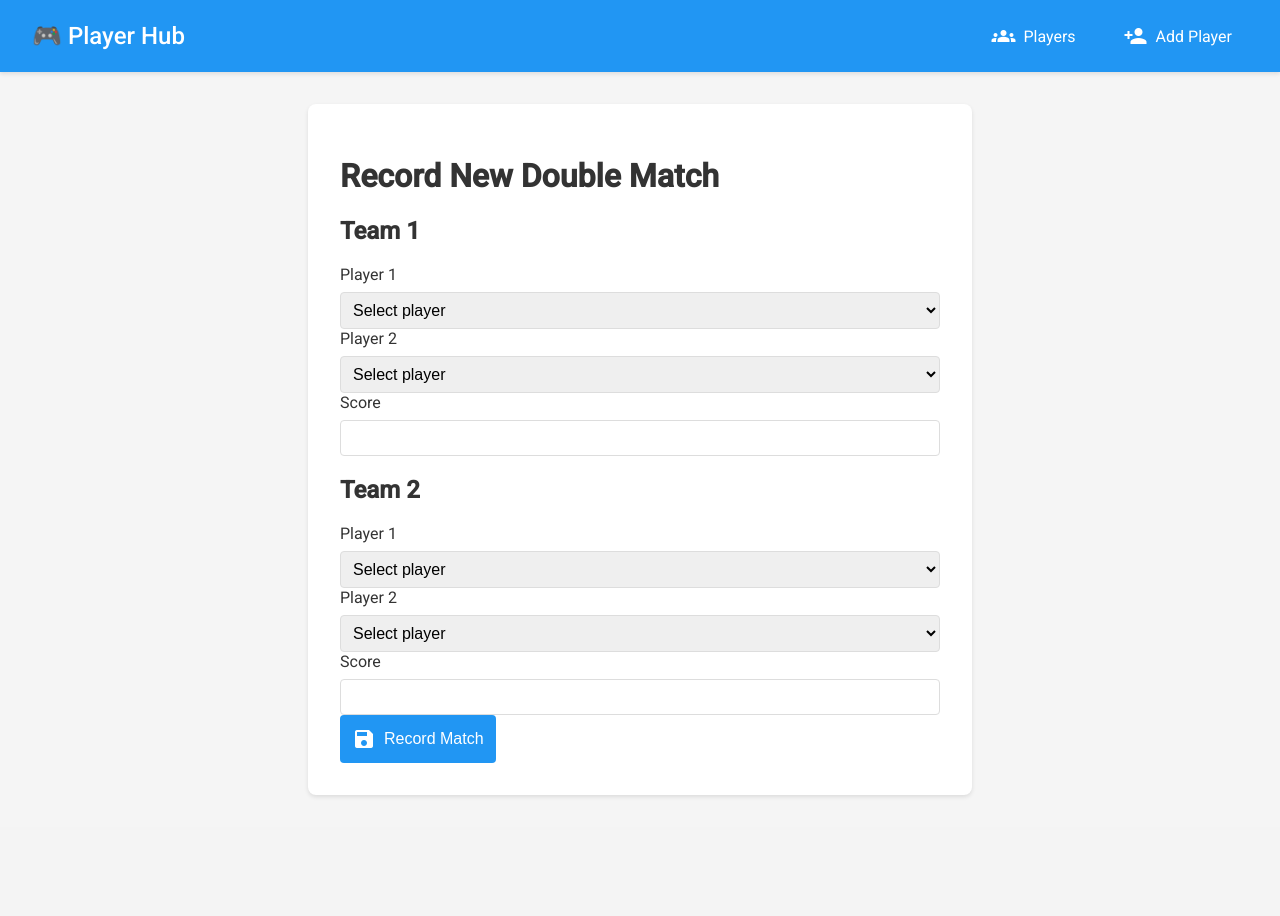
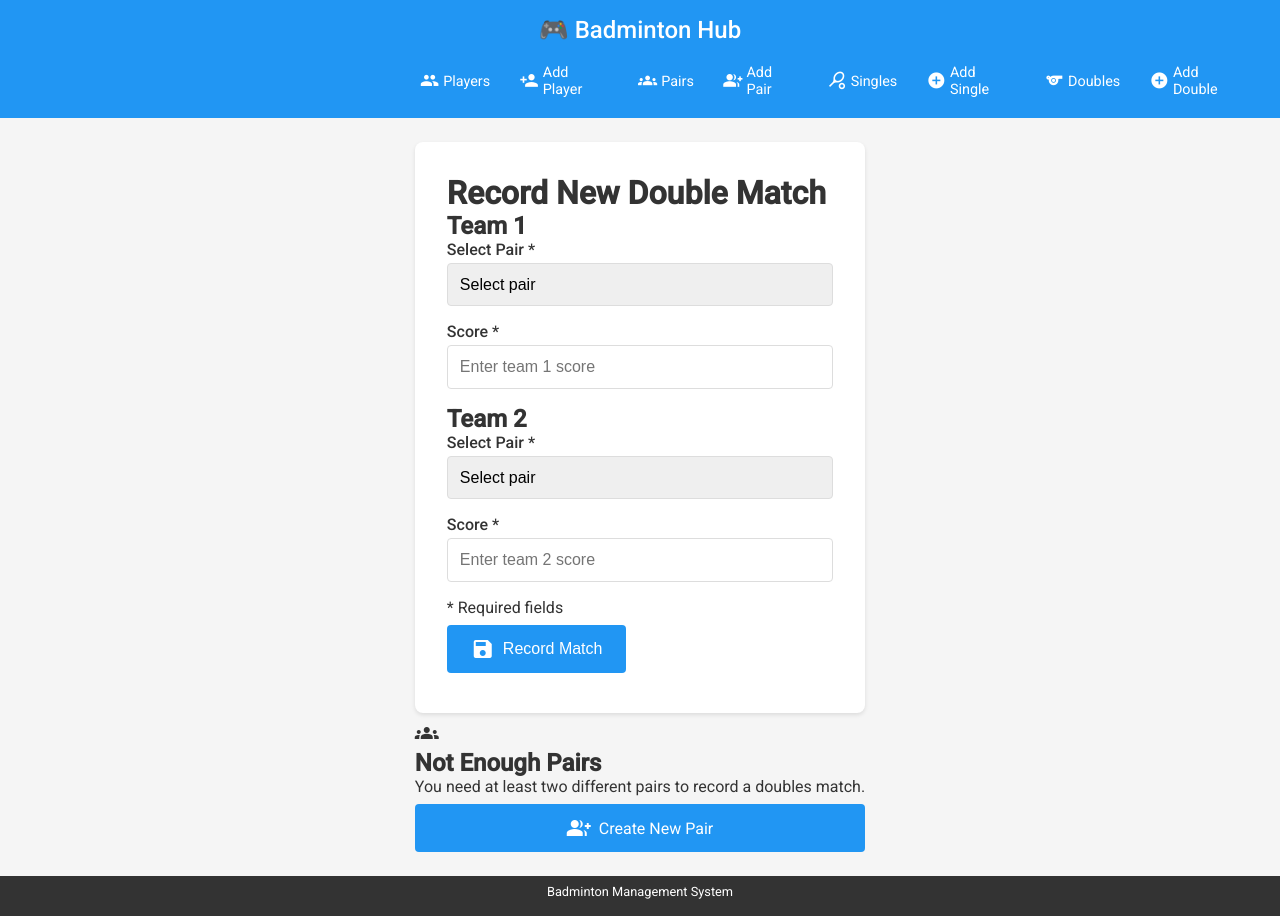
Before and after one commit to guzo-kevin/scorekeeper, a Flask app: page /add_double_match in a window 1280 px wide. Before the commit the page ends 797 px from the top, so only its background shows below. Run offline with Flask 3, Linux system fonts and the light colour scheme.

Commit message:
basic function worked

```diff
--- a/app.py
+++ b/app.py
@@ -179,45 +179,55 @@ def add_pair():
     return render_template('add_pair.html', players=players)
 
 @app.route('/')
+@app.route('/players')
 def players():
-    players = Player.query.all()
-    return render_template('players.html', players=players)
+    try:
+        players = Player.query.order_by(Player.name).all()
+        print("**** ", players)
+        return render_template('players.html', players=players)
+    except Exception as e:
+        flash(f"Error loading players: {str(e)}")
+        return render_template('players.html', players=[])
 
 @app.route('/add_player', methods=['GET', 'POST'])
 def add_player():
     if request.method == 'POST':
         name = request.form['name']
-        email = request.form.get('email', '')
-        rank = request.form.get('rank', 'Rookie')
-        score = request.form.get('score', 0)
+        sex = request.form['sex']
 
         new_player = Player(
             name=name,
-            email=email,
-            rank=rank,
-            score=score
+            sex=sex,
+            join_date=datetime.utcnow()
         )
         db.session.add(new_player)
         db.session.commit()
         return redirect(url_for('players'))
     return render_template('add_player.html')
 
+@app.route('/matches')
+def matches():
+    try:
+        matches = SingleMatch.query.order_by(SingleMatch.match_date.desc()).all()
+        return render_template('matches.html', matches=matches)
+    except Exception as e:
+        flash(f"Error loading matches: {str(e)}")
+        return render_template('matches.html', matches=[])
+
 @app.route('/add_match', methods=['GET', 'POST'])
 def add_match():
     if request.method == 'POST':
         try:
-            # Get form data
             player1_id = int(request.form['player1'])
             player2_id = int(request.form['player2'])
-            score1 = int(request.form['player1_score'])
-            score2 = int(request.form['player2_score'])
+            player1_score = int(request.form['player1_score'])
+            player2_score = int(request.form['player2_score'])
 
-            # Create match (the create_match method will handle ID ordering)
             new_match = SingleMatch.create_match(
                 player1_id,
                 player2_id,
-                score1,
-                score2
+                player1_score,
+                player2_score
             )
 
             db.session.add(new_match)
--- a/static/style.css
+++ b/static/style.css
@@ -1,38 +1,64 @@
-
+/* Base Styles and Variables */
 :root {
     --primary-color: #2196F3;
     --secondary-color: #FFC107;
+    --success-color: #4CAF50;
+    --danger-color: #f44336;
     --background-color: #f5f5f5;
     --card-color: #ffffff;
     --text-color: #333333;
+    --border-color: #ddd;
+    --nav-height: 60px;
+    --footer-height: 40px;
+}
+
+* {
+    box-sizing: border-box;
+    margin: 0;
+    padding: 0;
 }
 
 body {
-    margin: 0;
-    padding: 0;
     font-family: 'Roboto', sans-serif;
     background-color: var(--background-color);
     color: var(--text-color);
+    min-height: 100vh;
+    display: flex;
+    flex-direction: column;
+    font-size: 16px;
 }
 
+/* Mobile-first Navigation */
 .navbar {
+    position: fixed;
+    top: 0;
+    width: 100%;
     background-color: var(--primary-color);
-    padding: 1rem 2rem;
     color: white;
-    display: flex;
-    justify-content: space-between;
-    align-items: center;
-    box-shadow: 0 2px 4px rgba(0,0,0,0.1);
+    z-index: 1000;
+    padding: 0.5rem;
 }
 
 .nav-brand {
-    font-size: 1.5rem;
+    font-size: 1.2rem;
     font-weight: 500;
+    padding: 0.5rem;
+    text-align: center;
 }
 
 .nav-links {
     display: flex;
-    gap: 1rem;
+    flex-direction: column;
+    gap: 0.5rem;
+    overflow-y: auto;
+    max-height: calc(100vh - var(--nav-height));
+}
+
+.nav-group {
+    display: flex;
+    flex-wrap: wrap;
+    gap: 0.25rem;
+    padding: 0.25rem;
 }
 
 .nav-item {
@@ -40,134 +66,84 @@ body {
     text-decoration: none;
     display: flex;
     align-items: center;
-    gap: 0.5rem;
-    padding: 0.5rem 1rem;
+    gap: 0.25rem;
+    padding: 0.5rem;
     border-radius: 4px;
-    transition: background-color 0.3s;
-}
-
-.nav-item:hover {
+    font-size: 0.9rem;
+    flex: 1;
+    min-width: 120px;
+    justify-content: center;
     background-color: rgba(255,255,255,0.1);
 }
 
-.container {
-    max-width: 1200px;
-    margin: 2rem auto;
-    padding: 0 1rem;
+.nav-item .material-icons {
+    font-size: 1.2rem;
 }
 
-.header {
-    display: flex;
-    justify-content: space-between;
-    align-items: center;
-    margin-bottom: 2rem;
+/* Main Container */
+.container {
+    margin-top: calc(var(--nav-height) + 1rem);
+    margin-bottom: var(--footer-height);
+    padding: 0.5rem;
+    flex: 1;
 }
 
-.btn-add {
-    background-color: var(--primary-color);
-    color: white;
-    padding: 0.5rem 1rem;
-    border-radius: 4px;
-    text-decoration: none;
-    display: flex;
-    align-items: center;
-    gap: 0.5rem;
-}
-
-.card-grid {
-    display: grid;
-    grid-template-columns: repeat(auto-fill, minmax(300px, 1fr));
-    gap: 1rem;
-}
-
-.player-card {
-    background-color: var(--card-color);
+/* Forms */
+.form-container {
+    background: var(--card-color);
     border-radius: 8px;
-    padding: 1.5rem;
-    position: relative;
+    padding: 1rem;
+    margin: 0.5rem auto;
+    max-width: 100%;
     box-shadow: 0 2px 4px rgba(0,0,0,0.1);
 }
 
-.player-rank {
-    position: absolute;
-    top: 1rem;
-    right: 1rem;
-    background-color: var(--secondary-color);
-    padding: 0.25rem 0.75rem;
-    border-radius: 4px;
+.form-group {
+    margin-bottom: 1rem;
+}
+
+.form-group label {
+    display: block;
+    margin-bottom: 0.25rem;
     font-weight: 500;
 }
 
-.player-avatar {
-    background-color: var(--primary-color);
-    color: white;
-    width: 60px;
-    height: 60px;
-    border-radius: 50%;
-    display: flex;
-    align-items: center;
-    justify-content: center;
-    margin-bottom: 1rem;
+.form-input {
+    width: 100%;
+    padding: 0.75rem;
+    border: 1px solid var(--border-color);
+    border-radius: 4px;
+    font-size: 1rem;
+    -webkit-appearance: none;
 }
 
-.player-info h2 {
-    margin: 0 0 0.5rem 0;
-    font-size: 1.25rem;
-}
-
-.email {
-    color: #666;
+/* Tables */
+.table-container {
+    overflow-x: auto;
     margin: 0.5rem 0;
 }
 
-.score {
-    display: flex;
-    align-items: center;
-    gap: 0.5rem;
-    color: var(--primary-color);
-    font-weight: 500;
-    margin: 0.5rem 0;
+table {
+    width: 100%;
+    min-width: 500px;
+    border-collapse: collapse;
+    background: var(--card-color);
+    font-size: 0.9rem;
 }
 
-.join-date {
-    font-size: 0.875rem;
-    color: #666;
+th, td {
+    padding: 0.75rem;
+    text-align: left;
+    border-bottom: 1px solid var(--border-color);
 }
 
-.form-container {
-    max-width: 600px;
-    margin: 0 auto;
-    background-color: var(--card-color);
-    padding: 2rem;
-    border-radius: 8px;
-    box-shadow: 0 2px 4px rgba(0,0,0,0.1);
-}
-
-.player-form {
-    display: flex;
-    flex-direction: column;
-    gap: 1rem;
-}
-
-.form-group {
-    display: flex;
-    flex-direction: column;
-    gap: 0.5rem;
-}
-
-.form-group input,
-.form-group select {
-    padding: 0.5rem;
-    border: 1px solid #ddd;
-    border-radius: 4px;
-    font-size: 1rem;
-}
-
-.btn-submit {
-    background-color: var(--primary-color);
+/* Buttons */
+.btn-submit, .btn-add {
+    width: 100%;
+    padding: 0.75rem;
+    background: var(--primary-color);
     color: white;
     border: none;
-    padding: 0.75rem;
     border-radius: 4px;
     font-size: 1rem;
     cursor: pointer;
@@ -175,8 +151,102 @@ body {
     align-items: center;
     justify-content: center;
     gap: 0.5rem;
+    text-decoration: none;
+    margin: 0.5rem 0;
 }
 
-.btn-submit:hover {
-    background-color: #1976D2;
+/* Cards */
+.card-grid {
+    display: grid;
+    grid-template-columns: 1fr;
+    gap: 0.5rem;
+    padding: 0.5rem;
 }
+
+.player-card, .pair-card {
+    background: var(--card-color);
+    border-radius: 8px;
+    padding: 1rem;
+    box-shadow: 0 2px 4px rgba(0,0,0,0.1);
+}
+
+/* Alerts */
+.alert {
+    padding: 0.75rem;
+    margin: 0.5rem 0;
+    border-radius: 4px;
+    background: #ffebee;
+    color: var(--danger-color);
+    font-size: 0.9rem;
+}
+
+/* Footer */
+.footer {
+    background: #333;
+    color: white;
+    text-align: center;
+    padding: 0.5rem;
+    font-size: 0.8rem;
+    position: fixed;
+    bottom: 0;
+    width: 100%;
+    height: var(--footer-height);
+}
+
+/* Desktop Styles */
+@media (min-width: 768px) {
+    .navbar {
+        padding: 0.5rem 2rem;
+        position: relative;
+    }
+
+    .nav-brand {
+        font-size: 1.5rem;
+    }
+
+    .nav-links {
+        flex-direction: row;
+        justify-content: flex-end;
+    }
+
+    .nav-group {
+        gap: 0.5rem;
+    }
+
+    .nav-item {
+        min-width: auto;
+        background: none;
+    }
+
+    .container {
+        max-width: 1200px;
+        margin: 1rem auto;
+        padding: 0 2rem;
+    }
+
+    .form-container {
+        max-width: 500px;
+        padding: 2rem;
+    }
+
+    .card-grid {
+        grid-template-columns: repeat(auto-fill, minmax(300px, 1fr));
+        gap: 1rem;
+    }
+
+    .btn-submit, .btn-add {
+        width: auto;
+        padding: 0.75rem 1.5rem;
+    }
+
+    .footer {
+        position: relative;
+    }
+}
+
+/* Large Desktop Styles */
+@media (min-width: 1200px) {
+    .container {
+        max-width: 1400px;
+    }
+}
--- a/templates/add_double_match.html
+++ b/templates/add_double_match.html
@@ -15,57 +15,59 @@
         <div class="team-section">
             <h2>Team 1</h2>
             <div class="form-group">
-                <label>Player 1</label>
-                <select name="team1_player1" required>
-                    <option value="">Select player</option>
-                    {% for player in players %}
-                    <option value="{{ player.id }}">{{ player.name }}</option>
+                <label>Select Pair *</label>
+                <select name="team1_pair" required class="form-input">
+                    <option value="">Select pair</option>
+                    {% for pair in pairs %}
+                    <option value="{{ pair.id }}">
+                        {{ pair.player1.name }} / {{ pair.player2.name }}
+                    </option>
                     {% endfor %}
                 </select>
             </div>
 
             <div class="form-group">
-                <label>Player 2</label>
-                <select name="team1_player2" required>
-                    <option value="">Select player</option>
-                    {% for player in players %}
-                    <option value="{{ player.id }}">{{ player.name }}</option>
-                    {% endfor %}
-                </select>
-            </div>
-
-            <div class="form-group">
-                <label>Score</label>
-                <input type="number" name="team1_score" required min="0">
+                <label>Score *</label>
+                <input
+                    type="number"
+                    name="team1_score"
+                    required
+                    min="0"
+                    class="form-input"
+                    placeholder="Enter team 1 score"
+                >
             </div>
         </div>
 
         <div class="team-section">
             <h2>Team 2</h2>
             <div class="form-group">
-                <label>Player 1</label>
-                <select name="team2_player1" required>
-                    <option value="">Select player</option>
-                    {% for player in players %}
-                    <option value="{{ player.id }}">{{ player.name }}</option>
+                <label>Select Pair *</label>
+                <select name="team2_pair" required class="form-input">
+                    <option value="">Select pair</option>
+                    {% for pair in pairs %}
+                    <option value="{{ pair.id }}">
+                        {{ pair.player1.name }} / {{ pair.player2.name }}
+                    </option>
                     {% endfor %}
                 </select>
             </div>
 
             <div class="form-group">
-                <label>Player 2</label>
-                <select name="team2_player2" required>
-                    <option value="">Select player</option>
-                    {% for player in players %}
-                    <option value="{{ player.id }}">{{ player.name }}</option>
-                    {% endfor %}
-                </select>
+                <label>Score *</label>
+                <input
+                    type="number"
+                    name="team2_score"
+                    required
+                    min="0"
+                    class="form-input"
+                    placeholder="Enter team 2 score"
+                >
             </div>
+        </div>
 
-            <div class="form-group">
-                <label>Score</label>
-                <input type="number" name="team2_score" required min="0">
-            </div>
+        <div class="form-note">
+            <span class="required">*</span> Required fields
         </div>
 
         <button type="submit" class="btn-submit">
@@ -74,4 +76,18 @@
         </button>
     </form>
 </div>
+
+{% if not pairs or pairs|length < 2 %}
+<div class="empty-state">
+    <div class="empty-state-content">
+        <span class="material-icons empty-icon">groups</span>
+        <h2>Not Enough Pairs</h2>
+        <p>You need at least two different pairs to record a doubles match.</p>
+        <a href="{{ url_for('add_pair') }}" class="btn-submit">
+            <span class="material-icons">group_add</span>
+            Create New Pair
+        </a>
+    </div>
+</div>
+{% endif %}
 {% endblock %}
--- a/templates/base.html
+++ b/templates/base.html
@@ -1,17 +1,19 @@
 <!DOCTYPE html>
 <html>
 <head>
-    <title>Player Management System</title>
+    <title>Badminton Management System</title>
     <link rel="stylesheet" href="{{ url_for('static', filename='style.css') }}">
     <link href="https://fonts.googleapis.com/css2?family=Roboto:wght@300;400;500&display=swap" rel="stylesheet">
     <link href="https://fonts.googleapis.com/icon?family=Material+Icons" rel="stylesheet">
 </head>
 <body>
     <nav class="navbar">
-        <div class="nav-brand">🎮 Player Hub</div>
+        <div class="nav-brand">🎮 Badminton Hub</div>
         <div class="nav-links">
+            <!-- Players Section -->
+            <div class="nav-group">
                 <a href="{{ url_for('players') }}" class="nav-item">
-                <span class="material-icons">groups</span>
+                    <span class="material-icons">people</span>
                     Players
                 </a>
                 <a href="{{ url_for('add_player') }}" class="nav-item">
@@ -19,9 +21,53 @@
                     Add Player
                 </a>
             </div>
+
+            <!-- Pairs Section -->
+            <div class="nav-group">
+                <a href="{{ url_for('pairs') }}" class="nav-item">
+                    <span class="material-icons">groups</span>
+                    Pairs
+                </a>
+                <a href="{{ url_for('add_pair') }}" class="nav-item">
+                    <span class="material-icons">group_add</span>
+                    Add Pair
+                </a>
+            </div>
+
+            <!-- Matches Section -->
+            <div class="nav-group">
+                <a href="{{ url_for('matches') }}" class="nav-item">
+                    <span class="material-icons">sports_tennis</span>
+                    Singles
+                </a>
+                <a href="{{ url_for('add_match') }}" class="nav-item">
+                    <span class="material-icons">add_circle</span>
+                    Add Single
+                </a>
+            </div>
+
+            <!-- Double Matches Section -->
+            <div class="nav-group">
+                <a href="{{ url_for('double_matches') }}" class="nav-item">
+                    <span class="material-icons">sports</span>
+                    Doubles
+                </a>
+                <a href="{{ url_for('add_double_match') }}" class="nav-item">
+                    <span class="material-icons">add_circle</span>
+                    Add Double
+                </a>
+            </div>
+        </div>
     </nav>
+
     <main class="container">
         {% block content %}{% endblock %}
     </main>
+
+    <footer class="footer">
+        <div class="footer-content">
+            Badminton Management System
+        </div>
+    </footer>
 </body>
 </html>
```
Also changed, not shown: templates/add_player.html (+26 -18 lines), templates/double_matches.html (+42 -9 lines), templates/matches.html (added, +35 -0 lines), templates/players.html (+17 -3 lines). Lines whose indentation alone changed are shown as unchanged.
